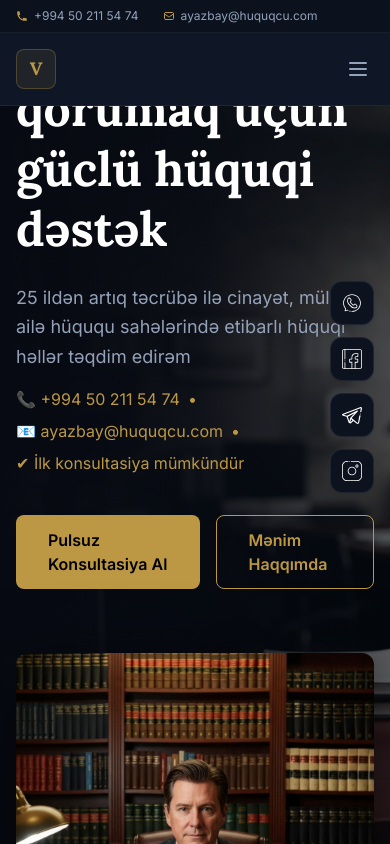
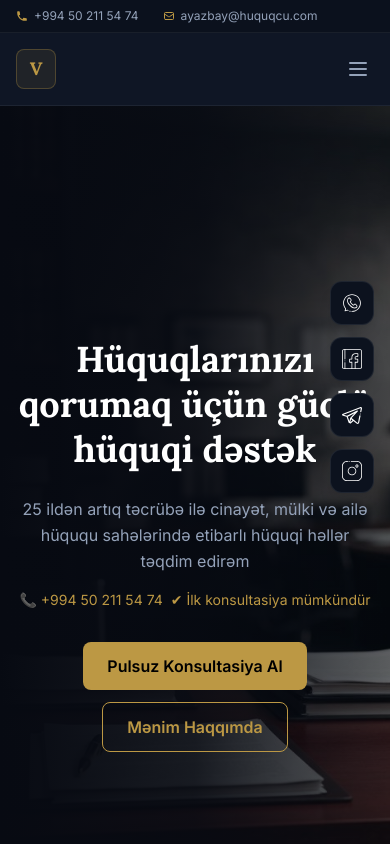
Before and after one commit to Tenzile94/attorney, a Next.js app: page / in a window 390 px wide. Shown: the top 844 px of the page. Built offline with nearby package versions, Linux system fonts and the light colour scheme.

Commit message:
Fix hero section mobile layout: prevent content hiding behind sticky header
Made-with: Cursor

```diff
--- a/components/lawyer-sections.tsx
+++ b/components/lawyer-sections.tsx
@@ -24,42 +24,42 @@ const CtaButton = ({ children, className = '' }: { children: React.ReactNode; cl
 )
 
 export const HeroSection = () => (
-  <section className="relative h-screen min-h-[640px] flex items-center justify-between overflow-hidden">
+  <section className="relative min-h-screen flex items-center overflow-x-hidden">
     <div className="absolute inset-0 z-0">
       <Image src="/hero-bg.jpg" alt="Hero" fill className="object-cover opacity-40" />
       <div className="absolute inset-0 bg-gradient-to-r from-background via-background/80 to-transparent" />
     </div>
-    <div className="relative z-10 max-w-7xl mx-auto px-4 py-20 grid md:grid-cols-2 gap-16 items-center w-full">
-      <div>
+    <div className="relative z-10 max-w-7xl mx-auto px-4 pt-24 pb-16 md:py-20 grid md:grid-cols-2 gap-16 items-center w-full">
+      <div className="text-center md:text-left">
         <FadeUp delay={0.1}>
-          <h1 className="text-5xl md:text-6xl font-serif font-bold text-white leading-tight mb-6">
+          <h1 className="text-4xl md:text-6xl font-serif font-bold text-white leading-tight mb-6">
             Hüquqlarınızı qorumaq üçün güclü hüquqi dəstək
           </h1>
         </FadeUp>
         <FadeUp delay={0.25}>
-          <p className="text-lg text-muted-foreground mb-4 leading-relaxed">
+          <p className="text-base md:text-lg text-muted-foreground mb-4 leading-relaxed">
             25 ildən artıq təcrübə ilə cinayət, mülki və ailə hüququ sahələrində etibarlı hüquqi həllər təqdim edirəm
           </p>
         </FadeUp>
         <FadeUp delay={0.35}>
-          <div className="flex gap-2 text-base text-accent mb-10 flex-wrap">
+          <div className="flex gap-2 text-sm md:text-base text-accent mb-8 md:mb-10 flex-wrap justify-center md:justify-start">
             <span>📞 +994 50 211 54 74</span>
-            <span>•</span>
-            <span>📧 ayazbay@huquqcu.com</span>
-            <span>•</span>
+            <span className="hidden sm:inline">•</span>
+            <span className="hidden sm:inline">📧 ayazbay@huquqcu.com</span>
+            <span className="hidden sm:inline">•</span>
             <span>✔ İlk konsultasiya mümkündür</span>
           </div>
-          <div className="flex gap-4">
-            <CtaButton className="px-8 py-3 bg-accent text-black font-semibold hover:opacity-90 transition rounded">
+          <div className="flex gap-3 flex-wrap justify-center md:justify-start">
+            <CtaButton className="px-6 md:px-8 py-3 bg-accent text-black font-semibold hover:opacity-90 transition rounded">
               Pulsuz Konsultasiya Al
             </CtaButton>
-            <Link href="/about" className="px-8 py-3 border border-accent text-accent font-semibold hover:bg-accent/10 transition rounded">
+            <Link href="/about" className="px-6 md:px-8 py-3 border border-accent text-accent font-semibold hover:bg-accent/10 transition rounded">
               Mənim Haqqımda
             </Link>
           </div>
         </FadeUp>
       </div>
-      <SlideIn from="right" delay={0.2} className="relative h-96 md:h-[500px]">
+      <SlideIn from="right" delay={0.2} className="relative hidden md:block h-[500px]">
         <Image src="/lawyer-profile.jpg" alt="Lawyer" fill className="object-cover rounded-xl shadow-[0_24px_80px_rgba(0,0,0,0.6)]" />
       </SlideIn>
     </div>
```
